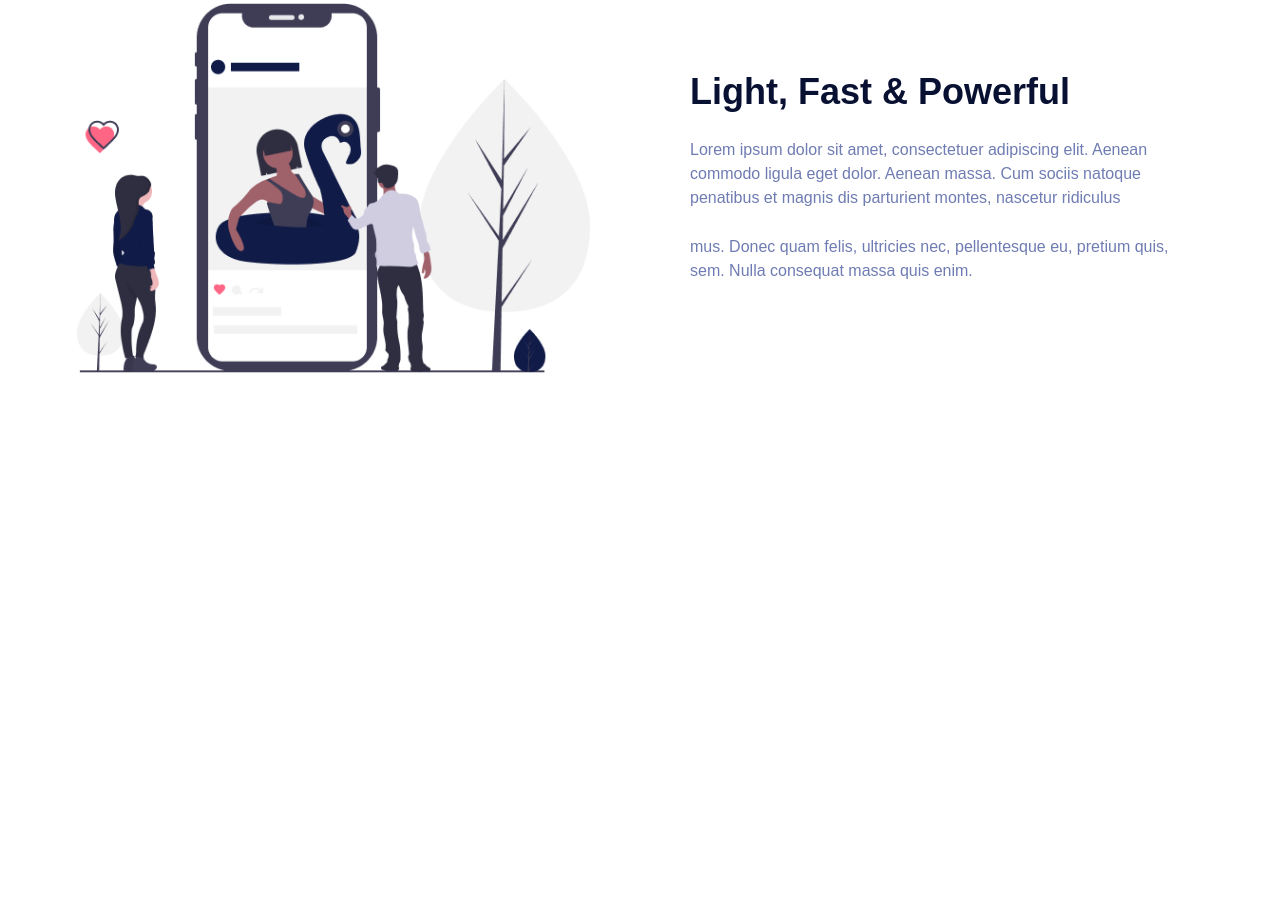
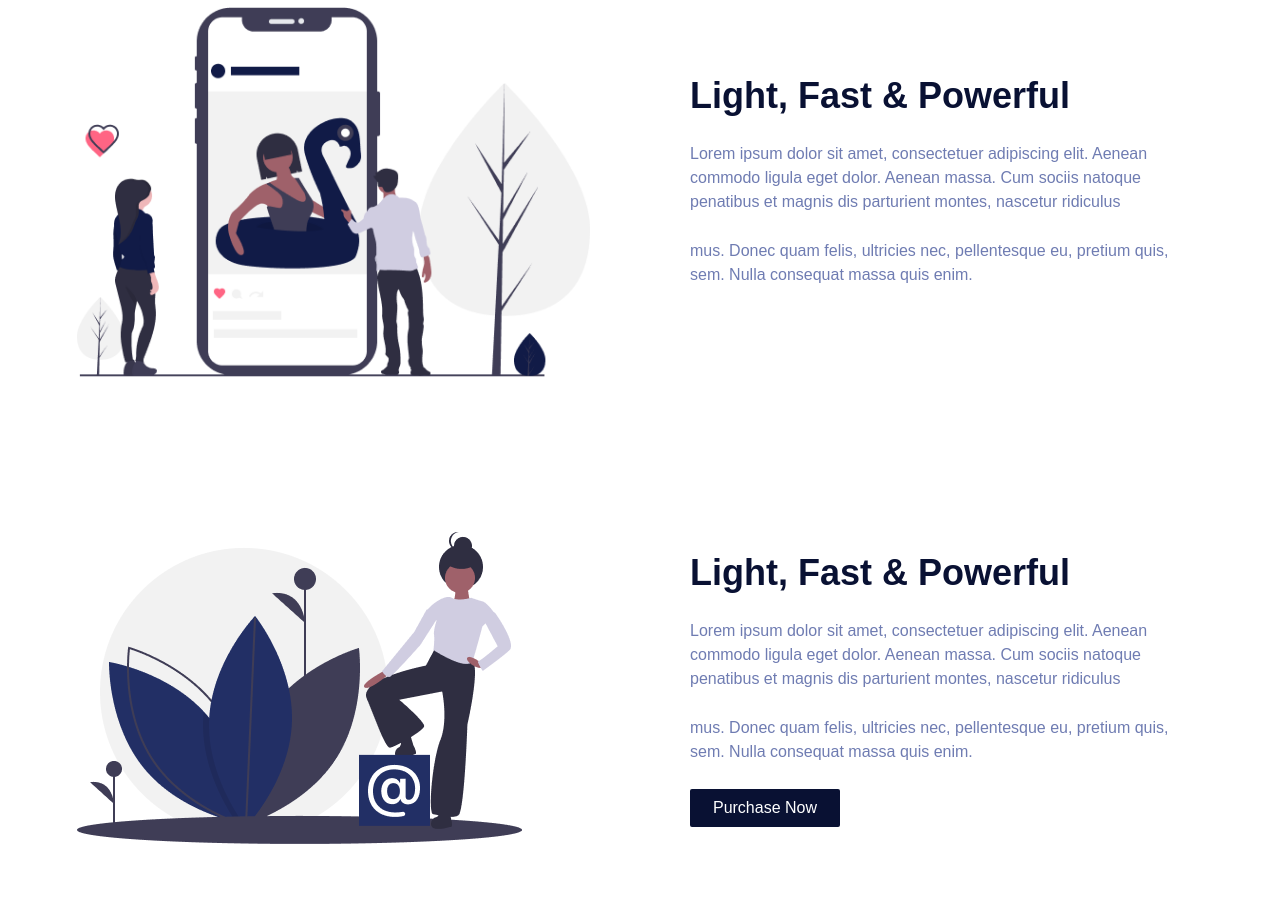
Before and after one commit to saadahmed18/Landing, a plain HTML site: page index.html in a window 1280 px wide. Shown: the part 1883-2800 px from the top of the page. Before the commit the page ends 2335 px from the top, so only its background shows below. Drawn offline with Linux system fonts and the light colour scheme.

Commit message:
Add Section

```diff
--- a/assets/styles/main.css
+++ b/assets/styles/main.css
@@ -74,7 +74,7 @@ section {
 .section-btn {
   display: block;
   width: 150px;
-  padding: 8px;
+  padding: 10px 15px;
   text-align: center;
   border-radius: 2px;
   color: var(--white);
--- a/index.html
+++ b/index.html
@@ -101,6 +101,21 @@
           </div>
         </div>
       </section>
+      <section>
+        <div class="container d-flex">
+          <div class="col">
+            <img src="assets/images/design-4.webp" alt="design-4" />
+          </div>
+          <div class="col">
+            <h2 class="section-title">Light, Fast & Powerful</h2>
+            <p class="section-description">
+              Lorem ipsum dolor sit amet, consectetuer adipiscing elit. Aenean commodo ligula eget dolor. Aenean massa. Cum sociis natoque penatibus et magnis dis parturient montes, nascetur ridiculus
+            </p>
+            <p class="section-description">mus. Donec quam felis, ultricies nec, pellentesque eu, pretium quis, sem. Nulla consequat massa quis enim.</p>
+            <a class="section-btn" href="#">Purchase Now</a>
+          </div>
+        </div>
+      </section>
     </main>
   </body>
 </html>
```
